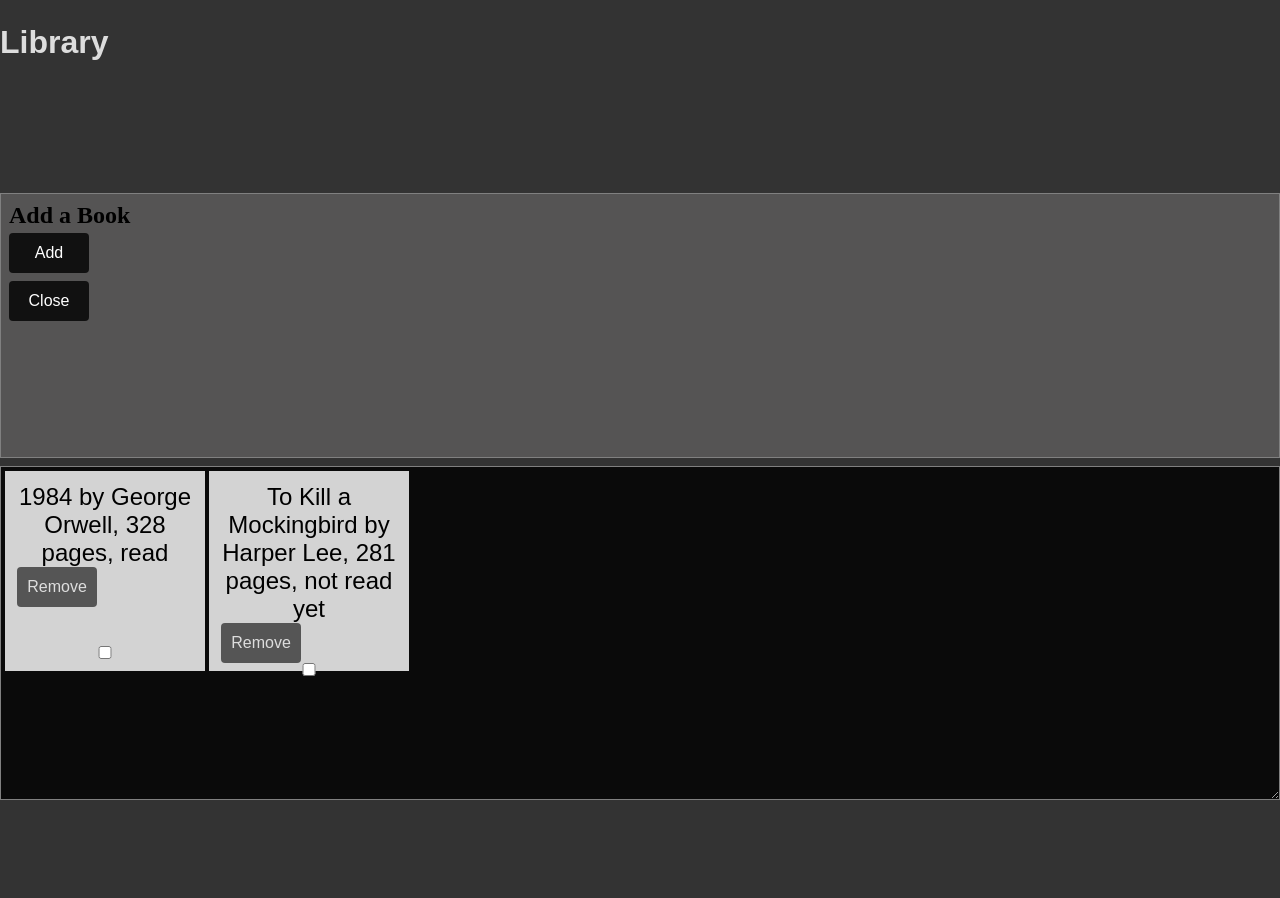
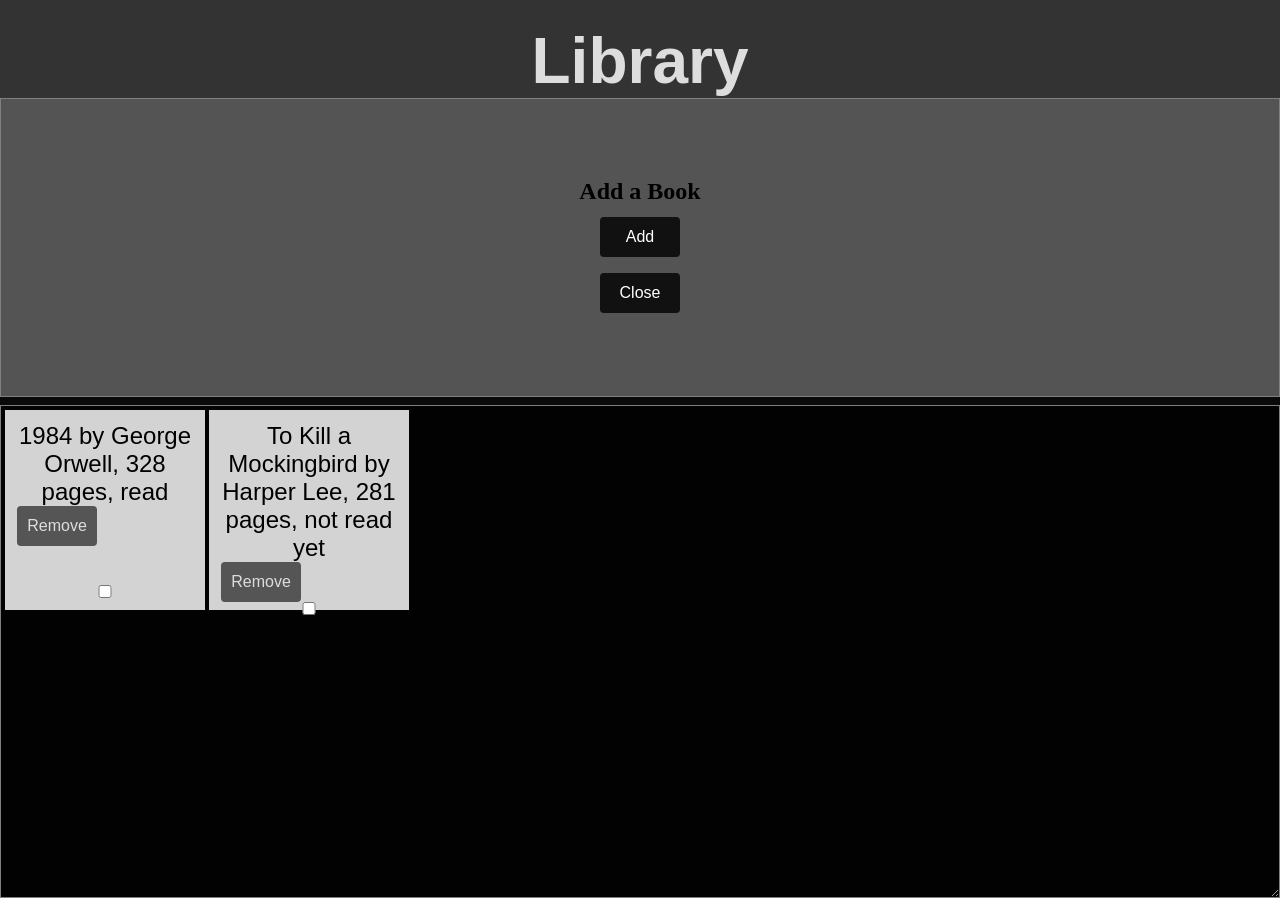
Before and after one commit to earnestabromjr/TOP-Library, a plain HTML site: page index.html in a window 1280 px wide. Before the commit the page ends 800 px from the top, so only its background shows below. Drawn offline with Linux system fonts and the light colour scheme.

Commit message:
Restructured html and css to use a flexbox wrapper along with grid container

```diff
--- a/index.html
+++ b/index.html
@@ -7,11 +7,13 @@
     <title>Document</title>
     <link rel="stylesheet" href="styles.css" />
 </head>
-
-<body>
+<div class="wrapper">
     <div class="header">
         <h1>Library</h1>
     </div>
+    <div class="container">
+
+        <body>
             <div class="libraryContainer">
             </div>
             <div class=bookForm>
@@ -21,15 +23,19 @@
                     <button id="closeFormButton">Close</button>
                     <form id="bookFormID" style="display: none;">
                         <label for="title">Title: </label><input type="text" id="title" placeholder="Title" required />
-                <label for="author">Author: </label><input type="text" id="author" placeholder="Author" required />
-                <label for="pages">Pages: </label><input type="number" id="pages" placeholder="Pages" required />
+                        <label for="author">Author: </label><input type="text" id="author" placeholder="Author"
+                            required />
+                        <label for="pages">Pages: </label><input type="number" id="pages" placeholder="Pages"
+                            required />
+                        <input type="checkbox" id="read" />
                         <label for="read">Read:</label>
-                <input type="checkbox" id="read" />
                         <button type="submit" id="submitButton">Submit</button>
                     </form>
                 </aside>
             </div>
         </body>
+    </div>
+</div>
 <script defer src="./book.js"></script>
 
 </html>
--- a/styles.css
+++ b/styles.css
@@ -2,17 +2,51 @@
     margin: 0;
     padding: 0;
     box-sizing: border-box;
+}
+
+:root {
     --bgcolor: rgba(0, 0, 0, 0.8);
     --button-color: #555;
     --button-text-color: #ddd;
     --button-hover-color: #777;
 }
+
+.wrapper {
+    display: flex;
+    flex-direction: column;
+    background-color: var(--bgcolor);
+}
+
+.container {
+    display: grid;
+    gap: 8px;
+    grid-template-columns: 1fr 2fr;
+    grid-template-rows: auto auto;
+    width: 100%;
+    height: 100vh;
+    background-color: var(--bgcolor);
+}
+
+.header {
+    grid-column: 1 / 3;
+    place-content: center;
+    color: #ddd;
+    font-family: sans-serif;
+    font-size: 2rem;
+    margin: 24px auto 0;
+    border: none;
+}
+.heaeder > h1 {
+    text-align: center;
+    font-weight: bold;
+}
+
 .libraryContainer {
     resize: both;
     overflow: auto;
     display: grid;
     grid-column: 1 / -1;
-    grid-row: 3 / 4;
+    grid-row: 2 / 4;
     gap: 4px;
     padding: 4px;
     border: 1px solid grey;
@@ -44,7 +78,10 @@
 }
 
 .bookForm {
-    display: block;
+    display: flex;
+    flex-direction: column;
+    align-items: center;
+    justify-content: center;
     grid-column: 1 / -1;
     grid-template-columns: repeat(auto-fit, 1fr);
     grid-template-rows: auto-fit;
@@ -78,15 +115,6 @@
     font-size: 1rem;
 }
 
-body {
-    display: grid;
-    gap: 8px;
-    grid-template-columns: 1fr 2fr;
-    width: 100%;
-    height: 100vh;
-    background-color: var(--bgcolor);
-}
-
 button {
     background-color: #555;
     color: #ddd;
@@ -100,20 +128,12 @@ button {
     border-radius: 4px;
     cursor: pointer;
 }
-h1 {
-    grid-column: 1 / 3;
-    place-content: center;
-    color: #ddd;
-    font-family: sans-serif;
-    font-size: 2rem;
-    margin: 24px auto 0;
-    border: none;
-}
 
 p {
     margin: 12px auto 24px;
 }
 
-img {
-    height: 60px;
+input[type="checkbox"] label {
+    font-size: 1rem;
+    color: black;
 }
```
Lines whose indentation alone changed are shown as unchanged.
